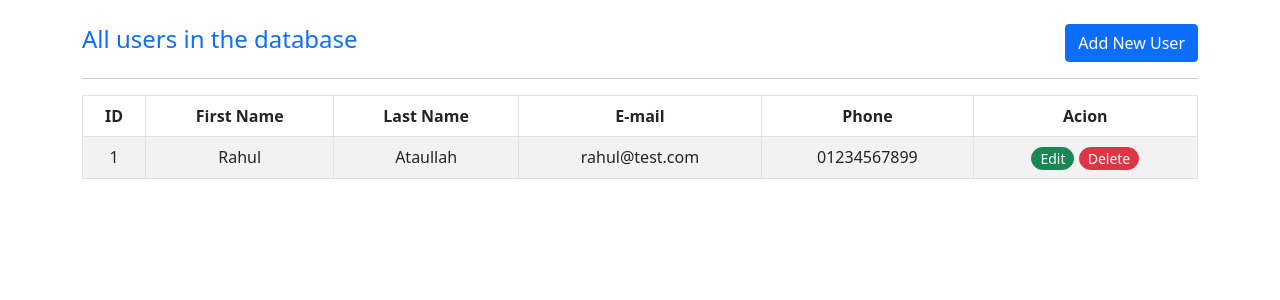
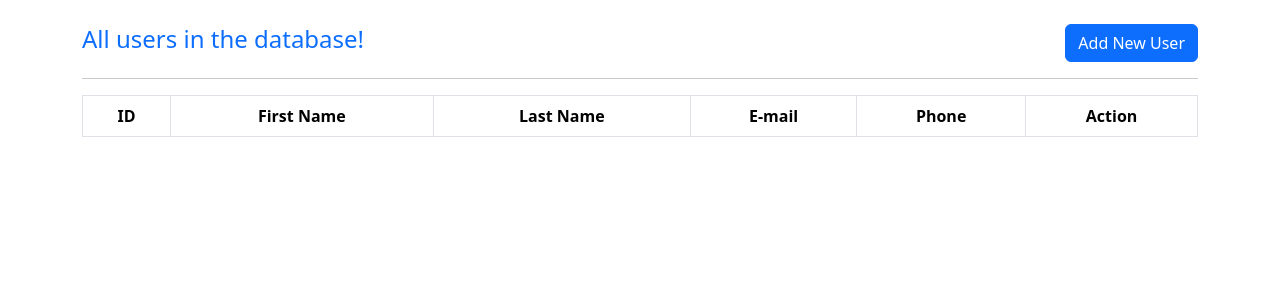
Before and after one commit to Mahabubmon/crud, a PHP site: page / in a window 1280 px wide. Shown: the top 300 px of the page. Run offline with PHP 8.4, Linux system fonts and the light colour scheme; lists and menus that the app fills with data are empty; some libraries are stand-ins or nearby versions.

Commit message:
modification

```diff
--- a/index.php
+++ b/index.php
@@ -4,73 +4,110 @@
 <head>
   <meta charset="UTF-8">
   <meta name="viewport" content="width=device-width, initial-scale=1.0">
-  <title>CRUD Application</title>
-  <link href="https://cdn.jsdelivr.net/npm/bootstrap@5.0.2/dist/css/bootstrap.min.css" rel="stylesheet"
-    integrity="sha384-EVSTQN3/azprG1Anm3QDgpJLIm9Nao0Yz1ztcQTwFspd3yD65VohhpuuCOmLASjC" crossorigin="anonymous">
-
-
+  <title>CRUD Application Using PHP OOPS PDO MySQL & FETCH API of ES6</title>
+  <link rel="stylesheet" href="https://stackpath.bootstrapcdn.com/bootstrap/5.0.0-alpha2/css/bootstrap.min.css">
+  <script src="https://stackpath.bootstrapcdn.com/bootstrap/5.0.0-alpha2/js/bootstrap.bundle.min.js"></script>
 </head>
 
 <body>
-
-  <!-- //Add New User Modal -->
+  <!-- Add New User Modal Start -->
   <div class="modal fade" tabindex="-1" id="addNewUserModal">
     <div class="modal-dialog modal-dialog-centered">
       <div class="modal-content">
         <div class="modal-header">
           <h5 class="modal-title">Add New User</h5>
-          <button type="button" class="btn-close" data-bs-dismiss="modal" aria-label="Close"></button>
+          <button type="button" class="btn-close" data-dismiss="modal" aria-label="Close"></button>
         </div>
         <div class="modal-body">
-          <form action="" method="POST" id="add-user-form" class="p-2" novalidate>
+          <form id="add-user-form" class="p-2" novalidate>
             <div class="row mb-3 gx-3">
               <div class="col">
-                <input type="text" name="fname" id="fname" class="form-control
-                form-control-lg" placeholder="Enter First Name" required>
-                <div class="invalid-feedback">
-                  First name is required
-                </div>
+                <input type="text" name="fname" class="form-control form-control-lg" placeholder="Enter First Name"
+                  required>
+                <div class="invalid-feedback">First name is required!</div>
+              </div>
+
+              <div class="col">
+                <input type="text" name="lname" class="form-control form-control-lg" placeholder="Enter Last Name"
+                  required>
+                <div class="invalid-feedback">Last name is required!</div>
               </div>
             </div>
-            <div class="row mb-3">
+
+            <div class="mb-3">
+              <input type="email" name="email" class="form-control form-control-lg" placeholder="Enter E-mail" required>
+              <div class="invalid-feedback">E-mail is required!</div>
+            </div>
+
+            <div class="mb-3">
+              <input type="tel" name="phone" class="form-control form-control-lg" placeholder="Enter Phone" required>
+              <div class="invalid-feedback">Phone is required!</div>
+            </div>
+
+            <div class="mb-3">
+              <input type="submit" value="Add User" class="btn btn-primary btn-block btn-lg" id="add-user-btn">
+            </div>
+          </form>
+        </div>
+      </div>
+    </div>
+  </div>
+  <!-- Add New User Modal End -->
+
+  <!-- Edit User Modal Start -->
+  <div class="modal fade" tabindex="-1" id="editUserModal">
+    <div class="modal-dialog modal-dialog-centered">
+      <div class="modal-content">
+        <div class="modal-header">
+          <h5 class="modal-title">Edit This User</h5>
+          <button type="button" class="btn-close" data-dismiss="modal" aria-label="Close"></button>
+        </div>
+        <div class="modal-body">
+          <form id="edit-user-form" class="p-2" novalidate>
+            <input type="hidden" name="id" id="id">
+            <div class="row mb-3 gx-3">
               <div class="col">
-                <input type="text" name="lname" id="lname" class="form-control
-                form-control-lg" placeholder="Enter Last Name" required>
-                <div class="invalid-feedback">
-                  Last name is required
-                </div>
+                <input type="text" name="fname" id="fname" class="form-control form-control-lg"
+                  placeholder="Enter First Name" required>
+                <div class="invalid-feedback">First name is required!</div>
+              </div>
+
+              <div class="col">
+                <input type="text" name="lname" id="lname" class="form-control form-control-lg"
+                  placeholder="Enter Last Name" required>
+                <div class="invalid-feedback">Last name is required!</div>
               </div>
             </div>
+
             <div class="mb-3">
               <input type="email" name="email" id="email" class="form-control form-control-lg"
                 placeholder="Enter E-mail" required>
-              <div class="invalid-feedback">E-mail is required</div>
+              <div class="invalid-feedback">E-mail is required!</div>
             </div>
+
             <div class="mb-3">
-              <input type="phone" name="phone" id="phone" class="form-control form-control-lg" placeholder="Enter Phone"
+              <input type="tel" name="phone" id="phone" class="form-control form-control-lg" placeholder="Enter Phone"
                 required>
-              <div class="invalid-feedback"> Phone is required</div>
+              <div class="invalid-feedback">Phone is required!</div>
             </div>
+
             <div class="mb-3">
-              <input type="submit" value="Add Users" class="btn btn-primary btn-block btn-lg" id="add-user-btn">
+              <input type="submit" value="Update User" class="btn btn-success btn-block btn-lg" id="edit-user-btn">
             </div>
           </form>
         </div>
-
       </div>
     </div>
   </div>
-
-  <!-- //Add New User Modal end -->
+  <!-- Edit User Modal End -->
   <div class="container">
     <div class="row mt-4">
       <div class="col-lg-12 d-flex justify-content-between align-items-center">
         <div>
-          <h4 class="text-primary">All users in the
-            database</h4>
+          <h4 class="text-primary">All users in the database!</h4>
         </div>
         <div>
-          <button class="btn btn-primary" type="button" data-bs-toggle="modal" data-bs-target="#addNewUserModal">Add New
+          <button class="btn btn-primary" type="button" data-toggle="modal" data-target="#addNewUserModal">Add New
             User</button>
         </div>
       </div>
@@ -78,10 +115,10 @@
     <hr>
     <div class="row">
       <div class="col-lg-12">
-        <div class="showAlert">
-
-        </div>
+        <div id="showAlert"></div>
       </div>
+    </div>
+    <div class="row">
       <div class="col-lg-12">
         <div class="table-responsive">
           <table class="table table-striped table-bordered text-center">
@@ -92,30 +129,17 @@
                 <th>Last Name</th>
                 <th>E-mail</th>
                 <th>Phone</th>
-                <th>Acion</th>
+                <th>Action</th>
               </tr>
             </thead>
             <tbody>
-              <tr>
-                <td>1</td>
-                <td>Rahul</td>
-                <td>Ataullah</td>
-                <td>rahul@test.com</td>
-                <td>01234567899</td>
-                <td>
-                  <a href="" class="btn btn-success btn-sm rounded-pill py-0">Edit</a>
-                  <a href="" class="btn btn-danger btn-sm rounded-pill py-0">Delete</a>
-                </td>
-              </tr>
+
             </tbody>
           </table>
         </div>
       </div>
     </div>
   </div>
-  <script src="https://cdn.jsdelivr.net/npm/bootstrap@5.0.2/dist/js/bootstrap.bundle.min.js"
-    integrity="sha384-MrcW6ZMFYlzcLA8Nl+NtUVF0sA7MsXsP1UyJoMp4YLEuNSfAP+JcXn/tWtIaxVXM"
-    crossorigin="anonymous"></script>
   <script src="main.js"></script>
 </body>
 
```
Also changed, not shown: config.php (+7 -9 lines).
